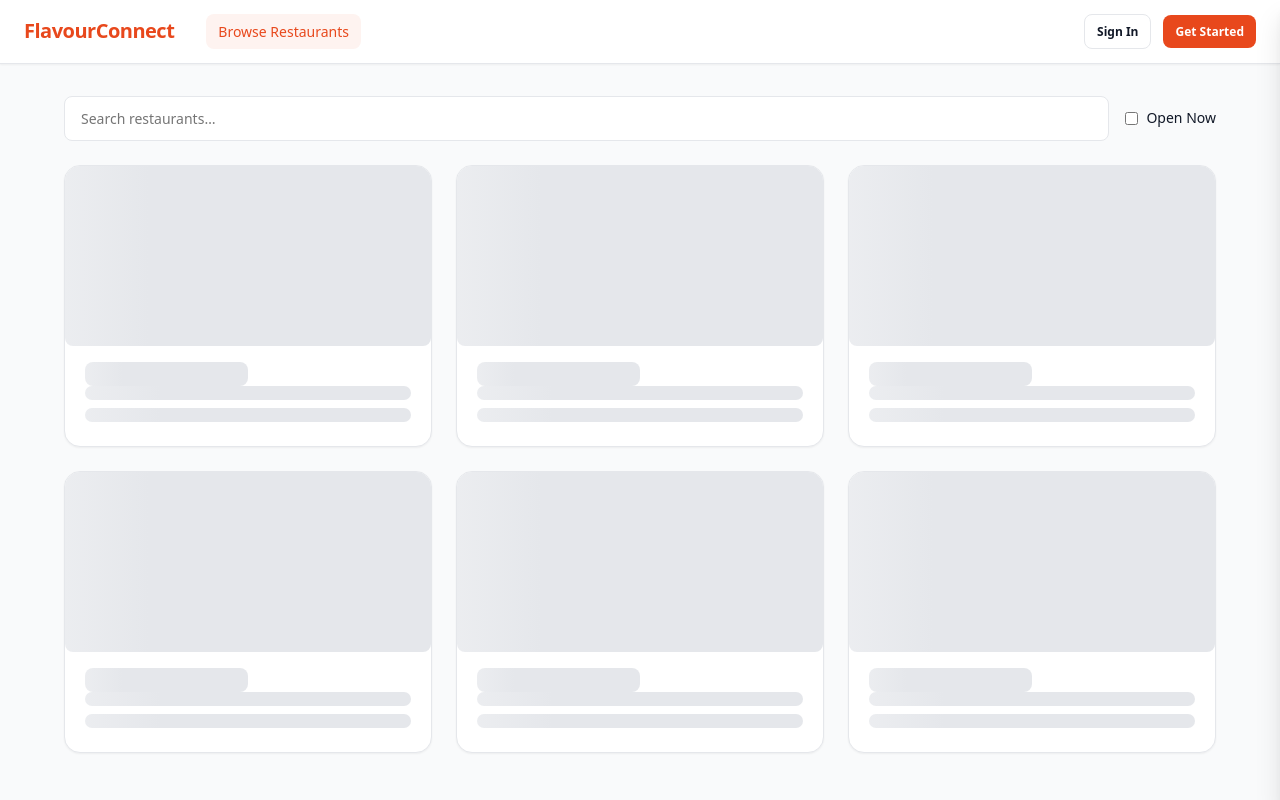
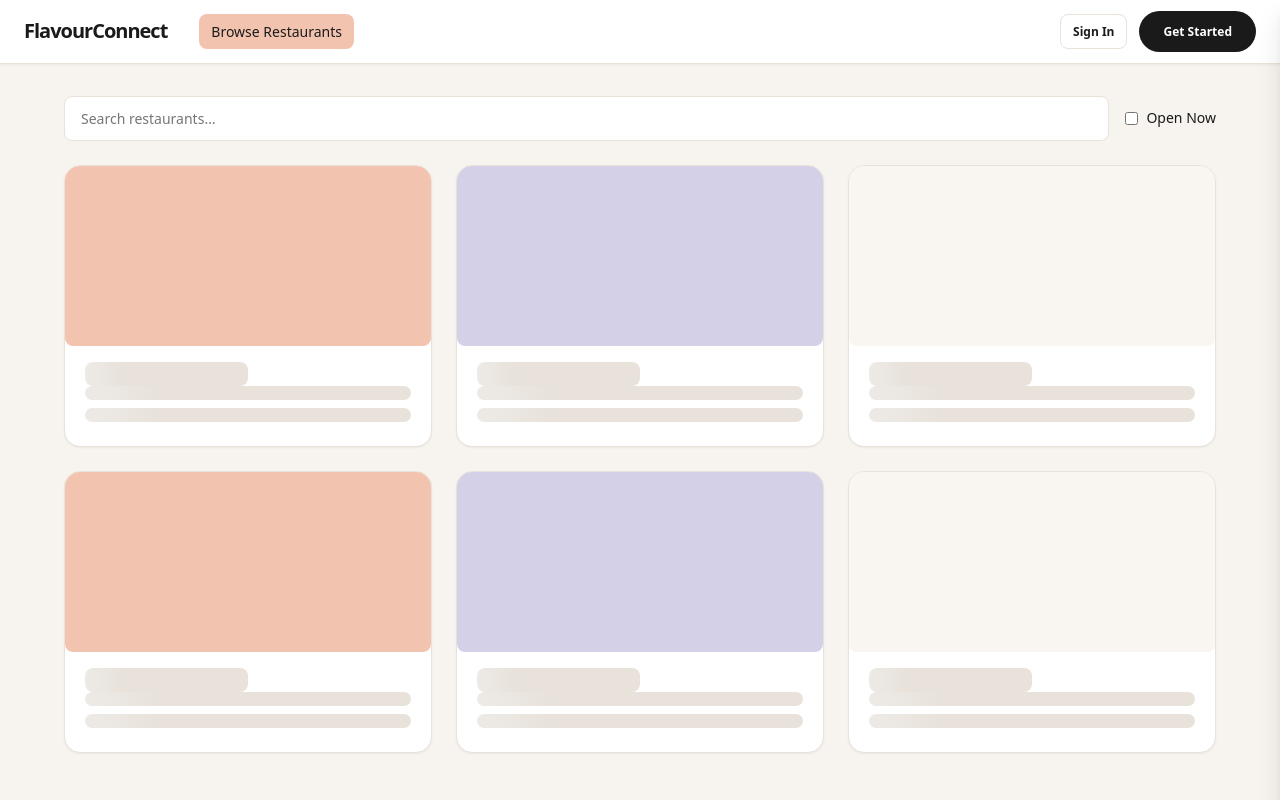
Before and after one commit to TsebeIscoding/flavourconnect, a PHP site: page / in a window 1280 px wide. Run offline with PHP 8.4, Linux system fonts and the light colour scheme.

Commit message:
changed the design layout of the whole website including color scheme

```diff
--- a/frontend/css/main.css
+++ b/frontend/css/main.css
@@ -5,37 +5,44 @@
 
 /* ── DESIGN TOKENS ─────────────────────────────────────────────── */
 :root {
-    /* Brand */
-    --color-brand:        #e8481c;
-    --color-brand-dark:   #c73d18;
-    --color-brand-light:  #fef3f0;
+    /* Brand — peach/salmon primary, lavender accent */
+    --color-brand:        #1a1a1a;
+    --color-brand-dark:   #000000;
+    --color-brand-light:  #f5e6e0;
+
+    /* Accent colours from the UI */
+    --color-peach:        #f2c4b0;
+    --color-peach-dark:   #e8a98e;
+    --color-lavender:     #d4d0e8;
+    --color-lavender-dark:#b8b3d4;
+    --color-cream:        #f9f5f0;
 
     /* Neutrals */
-    --color-bg:           #f9fafb;
+    --color-bg:           #f7f3ee;
     --color-surface:      #ffffff;
-    --color-border:       #e5e7eb;
-    --color-text:         #111827;
-    --color-text-muted:   #6b7280;
+    --color-border:       #e8e2da;
+    --color-text:         #1a1a1a;
+    --color-text-muted:   #7a7068;
     --color-text-inverse: #ffffff;
 
     /* Semantic */
-    --color-success:      #16a34a;
-    --color-success-bg:   #f0fdf4;
-    --color-warning:      #d97706;
-    --color-warning-bg:   #fffbeb;
-    --color-error:        #dc2626;
-    --color-error-bg:     #fef2f2;
-    --color-info:         #2563eb;
-    --color-info-bg:      #eff6ff;
+    --color-success:      #2d7a4f;
+    --color-success-bg:   #edf7f1;
+    --color-warning:      #b85c00;
+    --color-warning-bg:   #fef3e8;
+    --color-error:        #c0392b;
+    --color-error-bg:     #fdf0ee;
+    --color-info:         #2c5f8a;
+    --color-info-bg:      #eaf2f8;
 
     /* Status colors */
-    --status-pending:          #d97706;
-    --status-accepted:         #2563eb;
-    --status-preparing:        #7c3aed;
-    --status-ready:            #059669;
-    --status-out-for-delivery: #ea580c;
-    --status-delivered:        #16a34a;
-    --status-cancelled:        #6b7280;
+    --status-pending:          #b85c00;
+    --status-accepted:         #2c5f8a;
+    --status-preparing:        #6b4fa0;
+    --status-ready:            #2d7a4f;
+    --status-out-for-delivery: #c0392b;
+    --status-delivered:        #2d7a4f;
+    --status-cancelled:        #7a7068;
 
     /* Spacing */
     --space-1:  4px;
@@ -163,7 +170,7 @@ input, select, textarea { font-family: inherit; }
 .nav__logo {
     font-size:   var(--text-xl);
     font-weight: 800;
-    color:       var(--color-brand);
+    color:       var(--color-text);
     letter-spacing: -0.5px;
     padding:     0;
 }
@@ -184,7 +191,7 @@ input, select, textarea { font-family: inherit; }
     transition:    color var(--transition), background var(--transition);
 }
 .nav__link:hover         { color: var(--color-text); background: var(--color-bg); }
-.nav__link--active       { color: var(--color-brand); background: var(--color-brand-light); }
+.nav__link--active       { color: var(--color-text); background: var(--color-peach); }
 
 .nav__actions {
     display:     flex;
@@ -294,10 +301,11 @@ input, select, textarea { font-family: inherit; }
 }
 
 .btn--primary {
-    background: var(--color-brand);
+    background: var(--color-text);
     color:      var(--color-text-inverse);
+    border-radius: var(--radius-full);
 }
-.btn--primary:hover:not(:disabled) { background: var(--color-brand-dark); }
+.btn--primary:hover:not(:disabled) { background: #333333; }
 
 .btn--ghost {
     background: transparent;
@@ -1152,6 +1160,94 @@ input, select, textarea { font-family: inherit; }
 
 /* ── DRIVER ACTIVE CARD ──────────────────────────────────────────────────── */
 .order-card--active {
-    border-color: var(--color-brand);
+    border-color: var(--color-peach-dark);
     border-width: 2px;
 }
+
+
+/* ── THEME OVERRIDES — Peach/Lavender UI ─────────────────────────────────── */
+
+body {
+    background: var(--color-bg);
+}
+
+/* Restaurant cards alternate between peach and lavender like the UI */
+.restaurant-grid .restaurant-card:nth-child(3n+1) .restaurant-card__img-wrap,
+.restaurant-grid .restaurant-card:nth-child(3n+1) .restaurant-card__img-placeholder {
+    background: var(--color-peach);
+}
+
+.restaurant-grid .restaurant-card:nth-child(3n+2) .restaurant-card__img-wrap,
+.restaurant-grid .restaurant-card:nth-child(3n+2) .restaurant-card__img-placeholder {
+    background: var(--color-lavender);
+}
+
+.restaurant-grid .restaurant-card:nth-child(3n) .restaurant-card__img-wrap,
+.restaurant-grid .restaurant-card:nth-child(3n) .restaurant-card__img-placeholder {
+    background: var(--color-cream);
+}
+
+/* Stat cards use alternating accent backgrounds */
+.order-stats .stat-card:nth-child(odd)  { background: var(--color-peach);    border-color: var(--color-peach-dark); }
+.order-stats .stat-card:nth-child(even) { background: var(--color-lavender); border-color: var(--color-lavender-dark); }
+
+/* Kanban columns */
+.kanban__column:nth-child(odd)  { background: var(--color-peach);    border-color: var(--color-peach-dark); }
+.kanban__column:nth-child(even) { background: var(--color-lavender); border-color: var(--color-lavender-dark); }
+
+/* Auth card warm background */
+.auth-card {
+    background: var(--color-surface);
+    border-color: var(--color-border);
+}
+
+/* Nav — clean white with warm border */
+.main-nav {
+    background:   var(--color-surface);
+    border-bottom: 1px solid var(--color-border);
+}
+
+/* Primary button — pill shape like the UI */
+.btn--primary {
+    border-radius: var(--radius-full);
+    padding:       var(--space-3) var(--space-6);
+}
+
+/* Cart panel warm background */
+.cart-panel {
+    background: var(--color-cream);
+}
+
+/* Toast uses dark for contrast */
+.toast { background: var(--color-text); }
+
+/* Checkout form warm background */
+.checkout__summary,
+.checkout__form {
+    background: var(--color-cream);
+    border-color: var(--color-border);
+}
+
+/* Order cards warm surface */
+.order-card,
+.kanban-card {
+    background: var(--color-surface);
+}
+
+/* Menu items */
+.menu-item {
+    background: var(--color-surface);
+}
+
+/* Nav logo — wordmark style */
+.nav__logo {
+    font-weight:    900;
+    letter-spacing: -1px;
+    font-size:      var(--text-xl);
+}
+
+/* Badge open — peach */
+.badge--open { background: var(--color-peach); color: var(--color-text); }
+
+/* Filters search warm */
+.filters__search { background: var(--color-surface); }
```
Also changed, not shown: other parts of frontend/css/main.css (+14 -14 lines).
